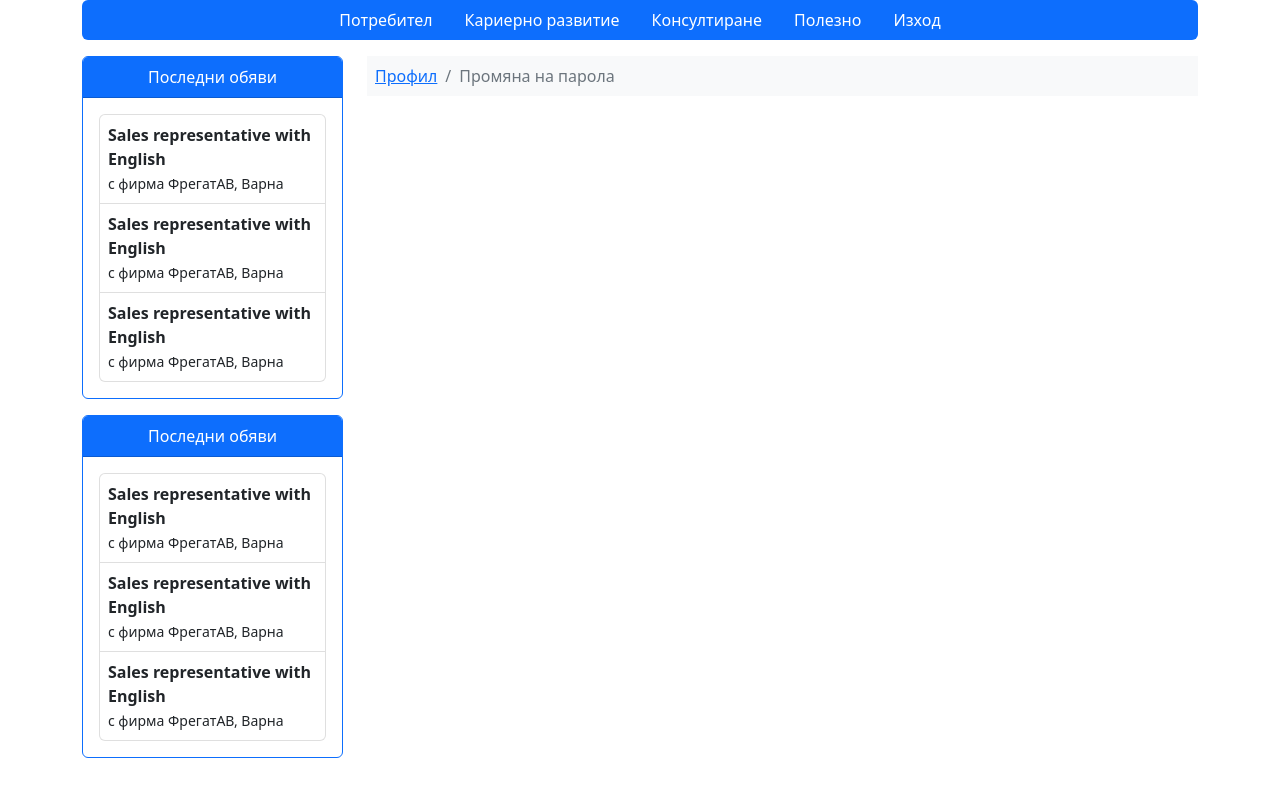
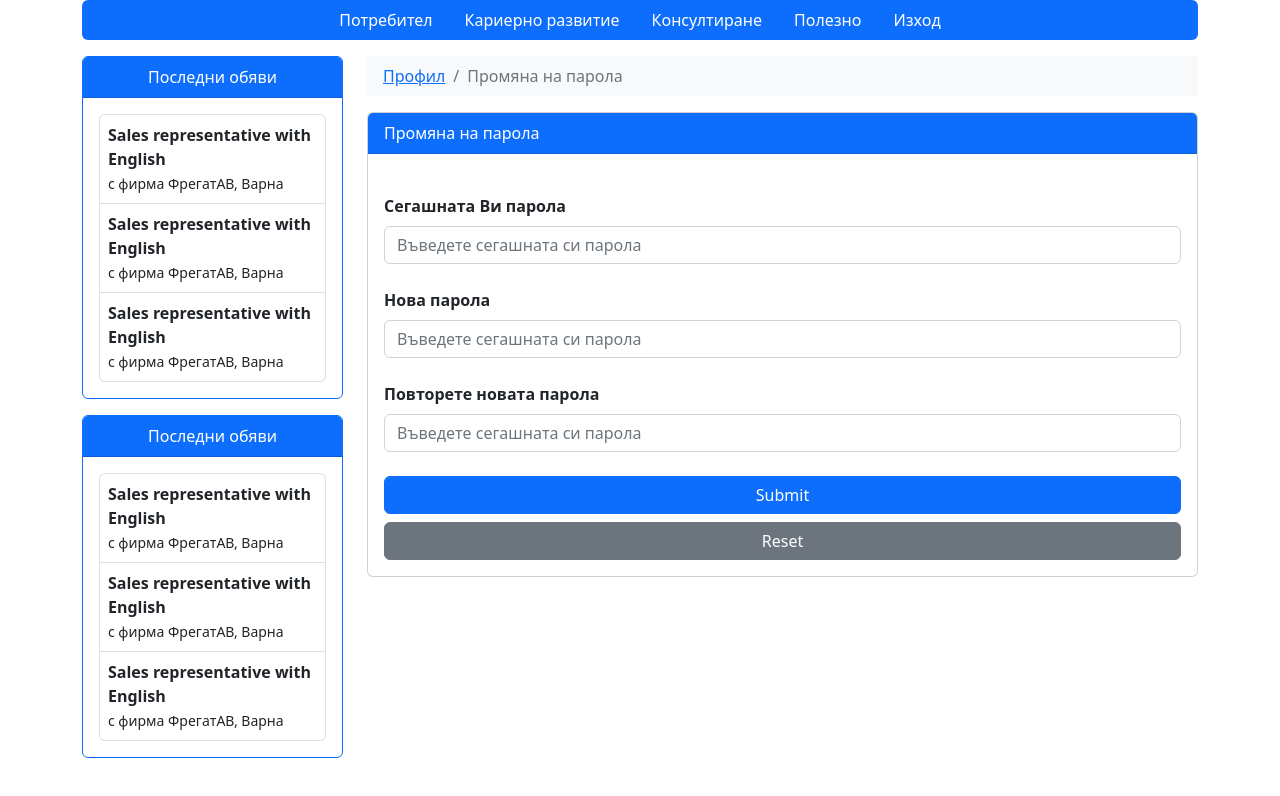
Before and after one commit to borisbankov/AWD, a plain HTML site: page bootstrap3.html in a window 1280 px wide. Drawn offline with nearby package versions, Linux system fonts and the light colour scheme.

Commit message:
Update bootstrap3.html

```diff
--- a/bootstrap3.html
+++ b/bootstrap3.html
@@ -54,7 +54,7 @@
 						</ul>
 					</div>
 				</div>
-				<div class="card  border-primary mt-3">
+				<div class="card border-primary mt-3 d-none d-lg-block">
 					<div class="card-header bg-primary text-white text-center">
 						Последни обяви
 					</div>
@@ -76,8 +76,8 @@
 					</div>
 				</div>
 			</div>
-			<div class="col-lg-9">
-				<div class="breadcrumb bg-light p-2">
+			<div class="col-lg-9 mt-3 mt-lg-0">
+				<div class="breadcrumb bg-light py-2 px-3">
 					<div class="breadcrumb-item">
 						<a href="">Профил</a>
 					</div>
@@ -85,6 +85,29 @@
 						Промяна на парола
 					</div>
 				</div>
+				<div class="card">
+					<div class="card-header bg-primary text-white">
+						Промяна на парола
+					</div>
+					<div class="card-body">
+						<div class="mt-4">
+							<label for="" class="form-label fw-bold">Сегашната Ви парола</label>
+							<input type="password" class="form-control" placeholder="Въведете сегашната си парола">
+						</div>
+						<div class="mt-4">
+							<label for="" class="form-label fw-bold">Нова парола</label>
+							<input type="password" class="form-control" placeholder="Въведете сегашната си парола">
+						</div>
+						<div class="mt-4">
+							<label for="" class="form-label fw-bold">Повторете новата парола</label>
+							<input type="password" class="form-control" placeholder="Въведете сегашната си парола">
+						</div>
+						<div class="mt-4 d-grid gap-2">
+							<input type="submit" class="btn btn-primary">
+							<input type="reset" class="btn btn-secondary">
+						</div>
+					</div>
+				</div>
 			</div>
 		</div>
 	</div>
```
